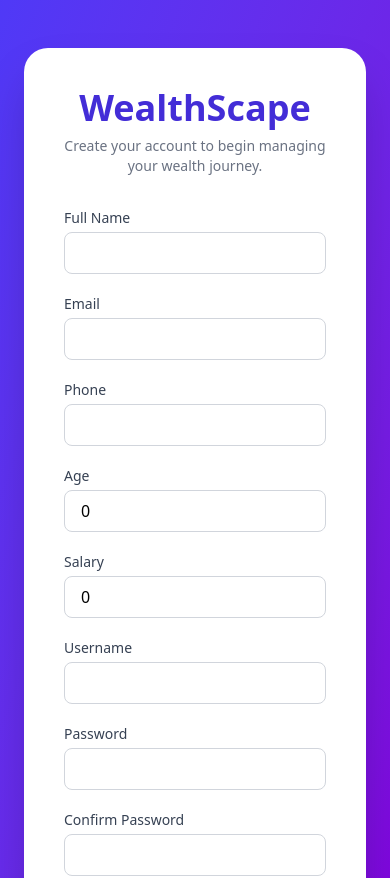
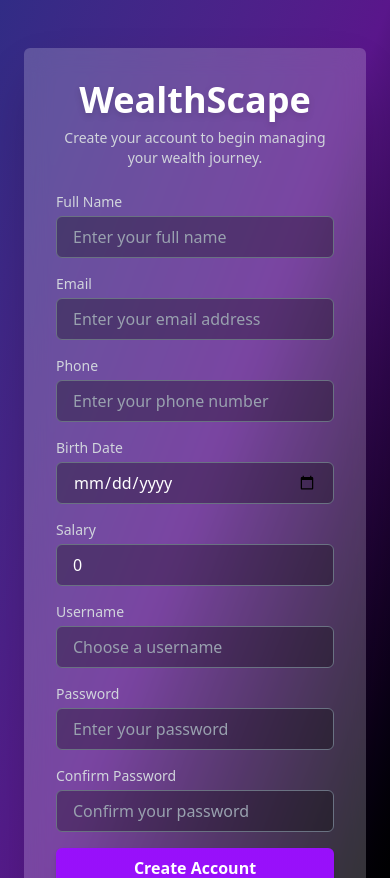
Before and after one commit to Pipindien/Mini-Project-WMS, a React (Vite) app in the folder wms_fe_clean/: page /register in a window 390 px wide. Shown: the top 878 px of the page. Built offline with nearby package versions, Linux system fonts and the light colour scheme.

Commit message:
Update FE

```diff
--- a/wms_fe_clean/src/pages/auth/loginPage.tsx
+++ b/wms_fe_clean/src/pages/auth/loginPage.tsx
@@ -1,26 +1,25 @@
-import React, { useState } from "react";
+import React, { useState, FormEvent } from "react";
 import { login as loginRequest } from "../../services/auth/api";
-import { useNavigate } from "react-router-dom";
+import { useNavigate, Link } from "react-router-dom";
 import { useAuth } from "../../contexts/authContext";
 import { UserData } from "../../services/auth/type";
 
 const Login: React.FC = () => {
-  const [username, setUsername] = useState("");
-  const [password, setPassword] = useState("");
-  const [loading, setLoading] = useState(false);
-  const [errorMessage, setErrorMessage] = useState("");
+  const [username, setUsername] = useState<string>("");
+  const [password, setPassword] = useState<string>("");
+  const [loading, setLoading] = useState<boolean>(false);
+  const [errorMessage, setErrorMessage] = useState<string>("");
 
   const { login } = useAuth();
   const navigate = useNavigate();
 
-  const handleLogin = async (e: React.FormEvent) => {
+  const handleLogin = async (e: FormEvent) => {
     e.preventDefault();
     setLoading(true);
     setErrorMessage("");
 
     try {
       const response = await loginRequest({ username, password });
-
       const { token, ...userData } = response;
 
       login({
@@ -29,11 +28,7 @@ const Login: React.FC = () => {
       });
 
       const role = (userData as UserData).role;
-      if (role === "ADMIN") {
-        navigate("/dashboardAdmin");
-      } else {
-        navigate("/dashboard");
-      }
+      navigate(role === "ADMIN" ? "/dashboardAdmin" : "/dashboard");
     } catch (err: any) {
       const message =
         err?.response?.data?.message ||
@@ -45,22 +40,23 @@ const Login: React.FC = () => {
   };
 
   return (
-    <div className="min-h-screen flex flex-col md:flex-row bg-white">
-      {/* Left Panel - Form */}
-      <div className="w-full md:w-1/2 flex items-center justify-center px-6 py-12 bg-gradient-to-br from-indigo-900 to-purple-700">
-        <div className="w-full max-w-md bg-white rounded-3xl shadow-2xl p-10">
-          <h2 className="text-4xl font-bold text-center text-indigo-700 mb-2">
+    <div className="min-h-screen bg-gradient-to-br from-indigo-900 via-purple-900 to-black text-white flex flex-col md:flex-row transition-all duration-500">
+      {/* Login Form Container */}
+      <div className="w-full md:w-1/4 flex items-center justify-center px-6 py-12">
+        <div className="w-full max-w-md bg-white/20 backdrop-blur-md rounded-md shadow-2xl p-8 animate-fade-in-up flex flex-col h-full">
+          <div className="flex-grow flex flex-col justify-center">
+            <h2 className="text-4xl font-bold text-center text-white drop-shadow-md mb-2 transition-transform duration-300 hover:scale-105 hover:brightness-110">
               WealthScape
             </h2>
-          <p className="text-center text-sm text-gray-500 mb-8">
+            <p className="text-center text-sm text-gray-300 mb-6 transition-transform duration-300 hover:scale-105 hover:brightness-110">
               Welcome back! Log in to continue managing your wealth.
             </p>
 
-          <form className="space-y-5" onSubmit={handleLogin}>
+            <form className="space-y-4" onSubmit={handleLogin}>
               <div>
                 <label
                   htmlFor="username"
-                className="block text-sm font-medium text-gray-700 mb-1"
+                  className="block text-sm font-medium text-gray-300 mb-1"
                 >
                   Username
                 </label>
@@ -69,8 +65,8 @@ const Login: React.FC = () => {
                   id="username"
                   value={username}
                   onChange={(e) => setUsername(e.target.value)}
-                className="w-full px-4 py-2 border border-gray-300 rounded-lg focus:outline-none focus:ring-2 focus:ring-indigo-400"
-                placeholder="yourusername"
+                  className="w-full px-4 py-2 border border-gray-500 rounded-md bg-black/30 text-white placeholder-gray-400 focus:outline-none focus:ring-2 focus:ring-purple-500 transition-all duration-300 hover:scale-105"
+                  placeholder="Enter your username"
                   required
                 />
               </div>
@@ -78,7 +74,7 @@ const Login: React.FC = () => {
               <div>
                 <label
                   htmlFor="password"
-                className="block text-sm font-medium text-gray-700 mb-1"
+                  className="block text-sm font-medium text-gray-300 mb-1"
                 >
                   Password
                 </label>
@@ -87,49 +83,54 @@ const Login: React.FC = () => {
                   id="password"
                   value={password}
                   onChange={(e) => setPassword(e.target.value)}
-                className="w-full px-4 py-2 border border-gray-300 rounded-lg focus:outline-none focus:ring-2 focus:ring-indigo-400"
-                placeholder="********"
+                  className="w-full px-4 py-2 border border-gray-500 rounded-md bg-black/30 text-white placeholder-gray-400 focus:outline-none focus:ring-2 focus:ring-purple-500 transition-all duration-300 hover:scale-105"
+                  placeholder="Enter your password"
                   required
                 />
               </div>
 
               {errorMessage && (
-              <p className="text-red-500 text-sm text-center">{errorMessage}</p>
+                <p className="text-red-400 text-sm text-center">
+                  {errorMessage}
+                </p>
               )}
 
               <button
                 type="submit"
-              className="w-full bg-white text-indigo-600 py-2 rounded-lg border border-indigo-600 hover:bg-gradient-to-r from-indigo-600 to-purple-600 hover:text-white transition"
                 disabled={loading}
+                className="w-full bg-gradient-to-r from-purple-600 to-purple-600 hover:from-white hover:via-purple-600 hover:to-white text-white font-semibold py-2 rounded-md shadow-md hover:shadow-lg transition-all duration-300 hover:scale-105"
               >
                 {loading ? "Logging in..." : "Login"}
               </button>
             </form>
-
-          <div className="text-center mt-6 text-sm text-gray-600">
-            Don't have an account yet?{" "}
-            <a href="/register" className="text-indigo-600 hover:underline">
+          </div>
+          <div className="text-center mt-6 text-sm text-gray-400">
+            Don’t have an account?{" "}
+            <Link
+              to="/register"
+              className="text-purple-400 hover:text-purple-200 underline transition-transform duration-300 hover:scale-105 hover:brightness-110"
+            >
               Register here
-            </a>
+            </Link>
           </div>
         </div>
       </div>
 
-      {/* Right Panel - Splash image & intro */}
-      <div className="w-full md:w-1/2 relative hidden md:block">
+      {/* Image Container */}
+      <div className="w-full md:w-3/4 relative hidden md:block overflow-hidden">
         <img
           src="https://cdn.pixabay.com/photo/2020/04/11/08/06/money-5029288_1280.jpg"
           alt="Finance Illustration"
-          className="w-full h-full object-cover"
+          className="w-full h-full object-cover scale-105 transform transition-transform duration-500"
         />
-        <div className="absolute inset-0 bg-gradient-to-br from-indigo-800 to-purple-700 opacity-50" />
-        <div className="absolute inset-0 flex flex-col justify-center px-12 text-white z-10">
-          <h2 className="text-4xl font-bold mb-4 leading-snug">
-            Secure Your Assets
+        <div className="absolute inset-0 bg-gradient-to-br from-indigo-800 to-purple-800 opacity-60" />
+        <div className="absolute inset-0 flex flex-col justify-center px-12 text-white z-10 animate-fade-in">
+          <h2 className="text-4xl font-extrabold mb-4 leading-snug drop-shadow-lg transition-transform duration-300 hover:scale-105 hover:brightness-110">
+            Secure Your Assets with WealthScape
             <br />
-            Make Smarter Decisions
+            Make Smarter Decisions now!
           </h2>
-          <p className="text-lg text-gray-200">
+          <p className="text-lg text-gray-200 transition-transform duration-300 hover:scale-105 hover:brightness-110">
             Sign in to access your personal wealth dashboard and insights.
           </p>
         </div>
--- a/wms_fe_clean/src/pages/auth/registerPage.tsx
+++ b/wms_fe_clean/src/pages/auth/registerPage.tsx
@@ -1,5 +1,5 @@
-import React, { useState } from "react";
-import { useNavigate } from "react-router-dom";
+import React, { useState, FormEvent } from "react";
+import { useNavigate, Link } from "react-router-dom";
 import { register } from "../../services/api/register";
 import { RegisterPayload } from "../../services/auth/type";
 
@@ -16,19 +16,31 @@ const RegisterPage: React.FC = () => {
     password: "",
   });
 
+  const [birthDate, setBirthDate] = useState(""); // YYYY-MM-DD
   const [confirmPassword, setConfirmPassword] = useState("");
   const [loading, setLoading] = useState(false);
-  const [message, setMessage] = useState("");
+  const [message, setMessage] = useState<string>("");
+
+  const calculateAge = (birth: string) => {
+    const today = new Date();
+    const birthD = new Date(birth);
+    let age = today.getFullYear() - birthD.getFullYear();
+    const m = today.getMonth() - birthD.getMonth();
+    if (m < 0 || (m === 0 && today.getDate() < birthD.getDate())) {
+      age--;
+    }
+    return age;
+  };
 
   const handleChange = (e: React.ChangeEvent<HTMLInputElement>) => {
     const { name, value } = e.target;
     setForm((prev) => ({
       ...prev,
-      [name]: ["age", "salary"].includes(name) ? Number(value) : value,
+      [name]: name === "salary" ? Number(value) : value,
     }));
   };
 
-  const handleSubmit = async (e: React.FormEvent) => {
+  const handleSubmit = async (e: FormEvent) => {
     e.preventDefault();
 
     if (form.password !== confirmPassword) {
@@ -50,22 +62,24 @@ const RegisterPage: React.FC = () => {
   };
 
   return (
-    <div className="min-h-screen flex flex-col md:flex-row bg-white">
-      <div className="w-full md:w-1/2 flex items-center justify-center px-6 py-12 bg-gradient-to-br from-indigo-600 to-purple-700">
-        <div className="w-full max-w-md bg-white rounded-3xl shadow-2xl p-10">
-          <h2 className="text-4xl font-bold text-center text-indigo-700 mb-2">
+    <div className="min-h-screen bg-gradient-to-br from-indigo-900 via-purple-900 to-black text-white flex flex-col md:flex-row transition-all duration-500">
+      <div className="w-full md:w-1/4 flex items-center justify-center px-6 py-12">
+        <div className="w-full max-w-md bg-white/20 backdrop-blur-md rounded-md shadow-2xl p-8 animate-fade-in-up flex flex-col h-full">
+          <div className="flex-grow flex flex-col justify-center">
+            <h2 className="text-4xl font-bold text-center text-white drop-shadow-md mb-2 transition-transform duration-300 hover:scale-105 hover:brightness-110">
               WealthScape
             </h2>
-          <p className="text-center text-sm text-gray-500 mb-8">
+            <p className="text-center text-sm text-gray-300 mb-6">
               Create your account to begin managing your wealth journey.
             </p>
 
-          <form className="space-y-5" onSubmit={handleSubmit}>
+            <form className="space-y-4" onSubmit={handleSubmit}>
               <Input
                 label="Full Name"
                 name="fullName"
                 value={form.fullName}
                 onChange={handleChange}
+                placeholder="Enter your full name"
               />
               <Input
                 label="Email"
@@ -73,32 +87,53 @@ const RegisterPage: React.FC = () => {
                 type="email"
                 value={form.email}
                 onChange={handleChange}
+                placeholder="Enter your email address"
               />
               <Input
                 label="Phone"
                 name="phone"
                 value={form.phone}
                 onChange={handleChange}
+                placeholder="Enter your phone number"
               />
-            <Input
-              label="Age"
-              name="age"
-              type="number"
-              value={form.age}
-              onChange={handleChange}
+
+              <div>
+                <label
+                  htmlFor="birthDate"
+                  className="block text-sm font-medium text-gray-300 mb-1"
+                >
+                  Birth Date
+                </label>
+                <input
+                  type="date"
+                  id="birthDate"
+                  name="birthDate"
+                  value={birthDate}
+                  onChange={(e) => {
+                    const date = e.target.value;
+                    setBirthDate(date);
+                    const calculatedAge = calculateAge(date);
+                    setForm((prev) => ({ ...prev, age: calculatedAge }));
+                  }}
+                  className="w-full px-4 py-2 border border-gray-500 rounded-md bg-black/30 text-white placeholder-gray-400 focus:outline-none focus:ring-2 focus:ring-purple-500 transition-all duration-300 hover:scale-105"
+                  required
                 />
+              </div>
+
               <Input
                 label="Salary"
                 name="salary"
                 type="number"
                 value={form.salary}
                 onChange={handleChange}
+                placeholder="Enter your salary"
               />
               <Input
                 label="Username"
                 name="username"
                 value={form.username}
                 onChange={handleChange}
+                placeholder="Choose a username"
               />
               <Input
                 label="Password"
@@ -106,6 +141,7 @@ const RegisterPage: React.FC = () => {
                 type="password"
                 value={form.password}
                 onChange={handleChange}
+                placeholder="Enter your password"
               />
               <Input
                 label="Confirm Password"
@@ -113,45 +149,47 @@ const RegisterPage: React.FC = () => {
                 type="password"
                 value={confirmPassword}
                 onChange={(e) => setConfirmPassword(e.target.value)}
+                placeholder="Confirm your password"
               />
 
               <button
                 type="submit"
                 disabled={loading}
-              className="w-full bg-gradient-to-r from-indigo-600 to-purple-600 text-white py-2 rounded-lg hover:opacity-90 transition"
+                className="w-full bg-gradient-to-r from-purple-600 to-purple-600 hover:from-white hover:via-purple-600 hover:to-white text-white font-semibold py-2 rounded-md shadow-md hover:shadow-lg transition-all duration-300 hover:scale-105"
               >
                 {loading ? "Registering..." : "Create Account"}
               </button>
+              {message && (
+                <p className="text-sm text-center text-white mt-2">{message}</p>
+              )}
             </form>
-
-          {message && (
-            <p className="mt-4 text-center text-sm text-gray-600">{message}</p>
-          )}
-
-          <div className="text-center mt-6 text-sm text-gray-600">
+          </div>
+          <div className="text-center mt-6 text-sm text-gray-400">
             Already have an account?{" "}
-            <a href="/" className="text-indigo-600 hover:underline">
+            <Link
+              to="/"
+              className="text-purple-400 hover:text-purple-200 underline transition-transform duration-300 hover:scale-105 hover:brightness-110"
+            >
               Login here
-            </a>
+            </Link>
           </div>
         </div>
       </div>
 
-      {/* Right Panel */}
-      <div className="w-full md:w-1/2 relative hidden md:block">
+      <div className="w-full md:w-3/4 relative hidden md:block overflow-hidden">
         <img
           src="https://cdn.pixabay.com/photo/2023/07/08/07/25/ai-generated-8113892_1280.jpg"
           alt="Finance Register Illustration"
-          className="w-full h-full object-cover"
+          className="w-full h-full object-cover scale-105 transform transition-transform duration-500"
         />
-        <div className="absolute inset-0 bg-gradient-to-br from-indigo-800 to-purple-700 opacity-50" />
-        <div className="absolute inset-0 flex flex-col justify-center px-12 text-white z-10">
-          <h2 className="text-4xl font-bold mb-4 leading-snug">
+        <div className="absolute inset-0 bg-gradient-to-br from-indigo-800 to-purple-800 opacity-60" />
+        <div className="absolute inset-0 flex flex-col justify-center px-12 text-white z-10 animate-fade-in">
+          <h2 className="text-4xl font-extrabold mb-4 leading-snug drop-shadow-lg transition-transform duration-300 hover:scale-105 hover:brightness-110">
             Start Your Wealth Journey
             <br />
             Build a better financial future.
           </h2>
-          <p className="text-lg text-gray-200">
+          <p className="text-lg text-gray-200 transition-transform duration-300 hover:scale-105 hover:brightness-110">
             Join WealthScape to track your investments, goals, and financial
             progress all in one place.
           </p>
@@ -167,15 +205,17 @@ const Input = ({
   type = "text",
   value,
   onChange,
+  placeholder,
 }: {
   label: string;
   name: string;
   type?: string;
   value: string | number;
   onChange: (e: React.ChangeEvent<HTMLInputElement>) => void;
+  placeholder: string;
 }) => (
   <div>
-    <label className="block text-sm font-medium text-gray-700 mb-1">
+    <label className="block text-sm font-medium text-gray-300 mb-1">
       {label}
     </label>
     <input
@@ -183,7 +223,8 @@ const Input = ({
       name={name}
       value={value}
       onChange={onChange}
-      className="w-full px-4 py-2 border border-gray-300 rounded-lg focus:outline-none focus:ring-2 focus:ring-indigo-400"
+      className="w-full px-4 py-2 border border-gray-500 rounded-md bg-black/30 text-white placeholder-gray-400 focus:outline-none focus:ring-2 focus:ring-purple-500 transition-all duration-300 hover:scale-105"
+      placeholder={placeholder}
       required
     />
   </div>
--- a/wms_fe_clean/src/services/product/type.ts
+++ b/wms_fe_clean/src/services/product/type.ts
@@ -6,6 +6,8 @@ export interface Product {
   categoryId: string;
   productCategory: string;
   createdDate: string;
+  description: string;
+  imageUrl: string;
 }
 
 export interface Category {
```
Also changed, not shown: wms_fe_clean/src/pages/detail/productDetail.tsx (+90 -20 lines). Lines whose indentation alone changed are shown as unchanged.
